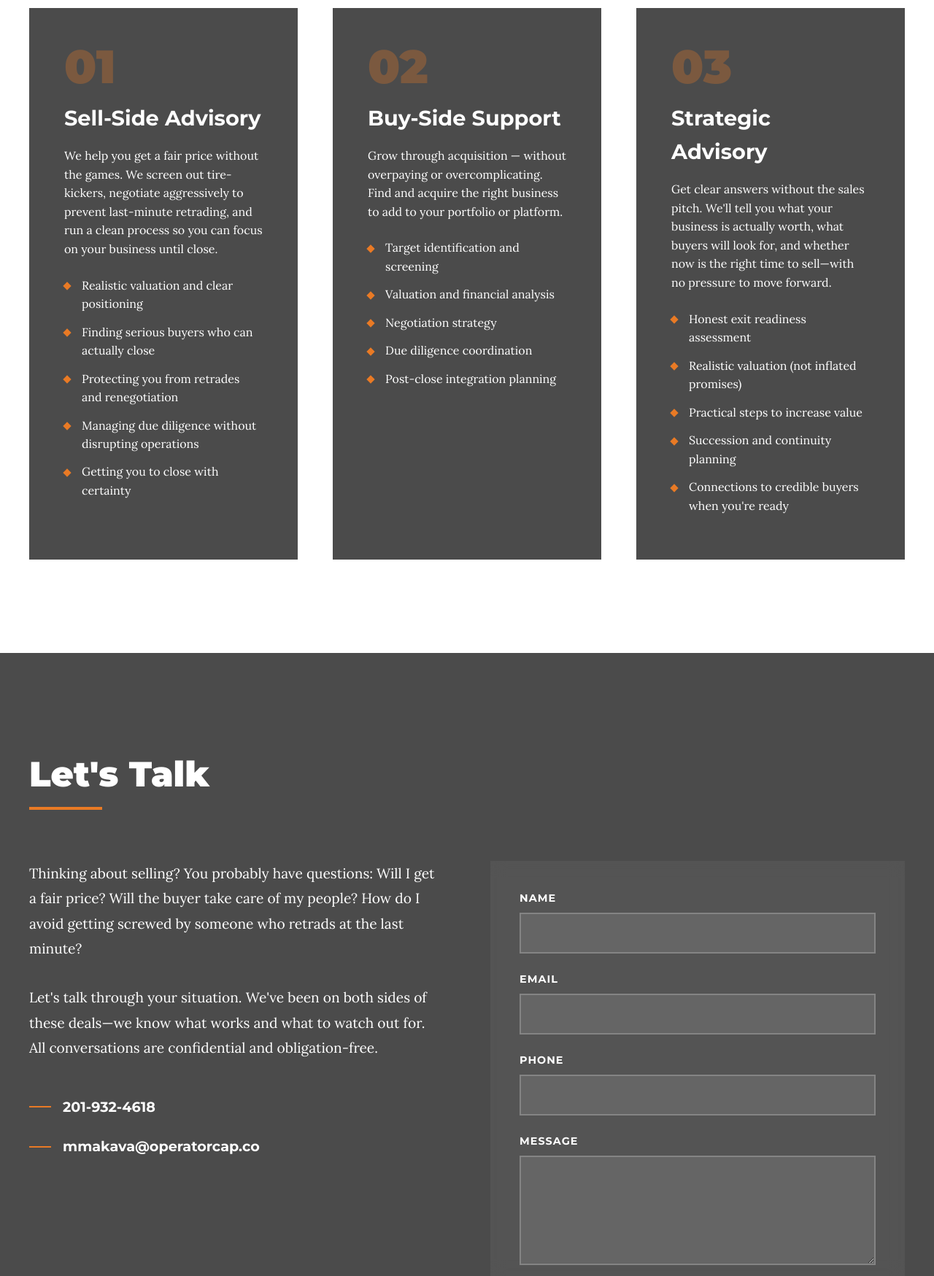
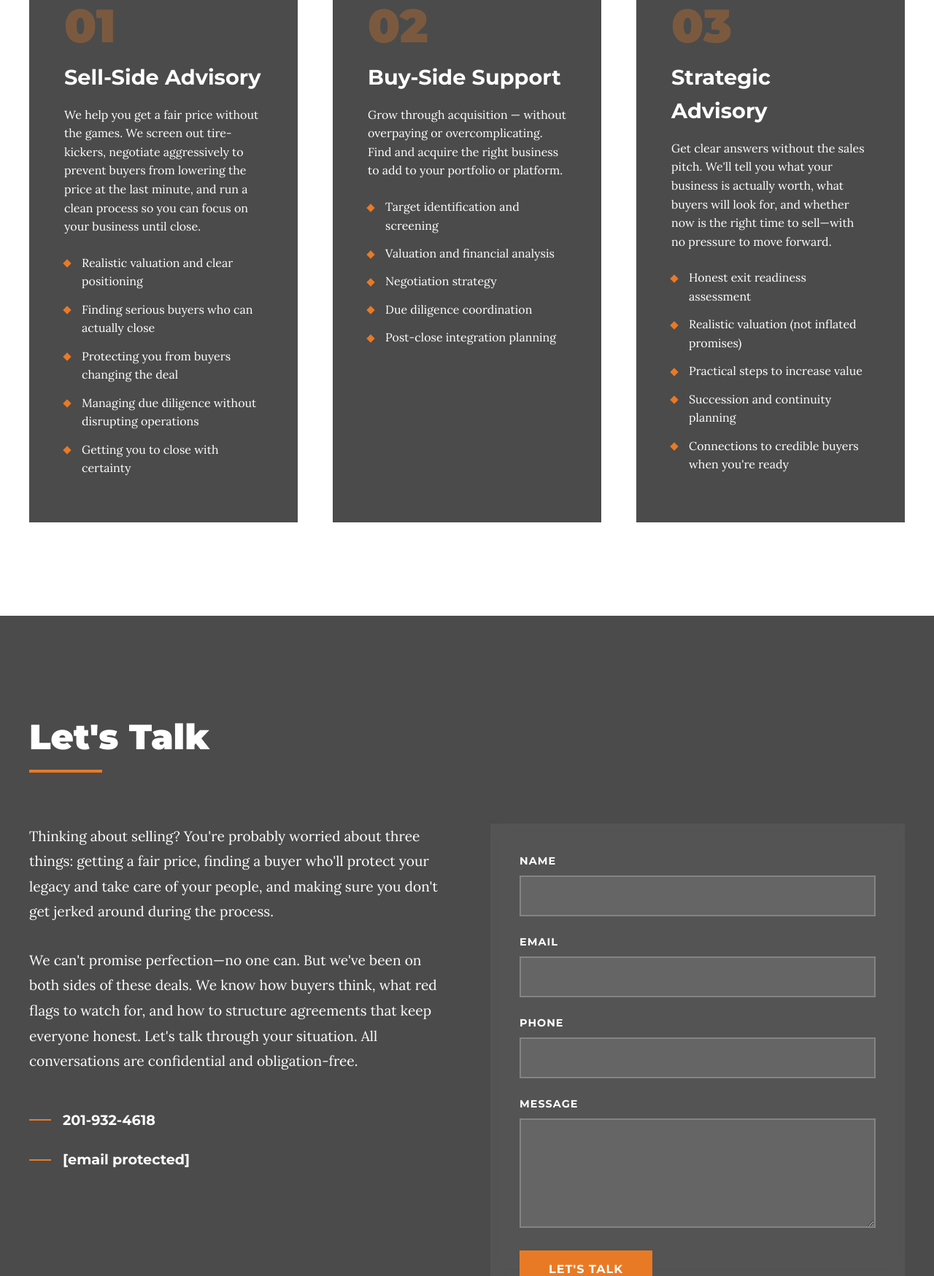
Before and after one commit to bountygava/bountygava.github.io, a plain HTML site: page index.html in a window 1280 px wide. Shown: the part 1969-3718 px from the top of the page at 73% size. Drawn offline with Linux system fonts and the light colour scheme.

Commit message:
Update index.html

```diff
--- a/index.html
+++ b/index.html
@@ -563,7 +563,7 @@
                 </div>
                 <div class="about-card">
                     <h3>Wall Street Training, Main Street Focus</h3>
-                    <p>We've worked on both sides of M&A—as advisors at top investment banks and as operators running our own businesses. That dual perspective means we know how to find credible buyers with real money AND how to position your business to attract them. Professional process, without the corporate overhead.</p>
+                    <p>We've worked on both sides of M&A—as advisors at top investment banks and as operators running our own businesses. That dual perspective means we know how to find credible buyers with real money AND how to position your business to attract them.</p>
                 </div>
                 <div class="about-card">
                     <h3>Essential Services Focus</h3>
@@ -581,11 +581,11 @@
                 <div class="service-card">
                     <div class="service-number">01</div>
                     <h3>Sell-Side Advisory</h3>
-                    <p>We help you get a fair price without the games. We screen out tire-kickers, negotiate aggressively to prevent last-minute retrading, and run a clean process so you can focus on your business until close.</p>
+                    <p>We help you get a fair price without the games. We screen out tire-kickers, negotiate aggressively to prevent buyers from lowering the price at the last minute, and run a clean process so you can focus on your business until close.</p>
                     <ul>
                         <li>Realistic valuation and clear positioning</li>
                         <li>Finding serious buyers who can actually close</li>
-                        <li>Protecting you from retrades and renegotiation</li>
+                        <li>Protecting you from buyers changing the deal</li>
                         <li>Managing due diligence without disrupting operations</li>
                         <li>Getting you to close with certainty</li>
                     </ul>
@@ -624,14 +624,14 @@
             <h2 class="section-title">Let's Talk</h2>
             <div class="contact-content">
                 <div class="contact-info">
-                    <p>Thinking about selling? You probably have questions: Will I get a fair price? Will the buyer take care of my people? How do I avoid getting screwed by someone who retrads at the last minute?</p>
-                    <p>Let's talk through your situation. We've been on both sides of these deals—we know what works and what to watch out for. All conversations are confidential and obligation-free.</p>
+                    <p>Thinking about selling? You're probably worried about three things: getting a fair price, finding a buyer who'll protect your legacy and take care of your people, and making sure you don't get jerked around during the process.</p>
+                    <p>We can't promise perfection—no one can. But we've been on both sides of these deals. We know how buyers think, what red flags to watch for, and how to structure agreements that keep everyone honest. Let's talk through your situation. All conversations are confidential and obligation-free.</p>
                     <div class="contact-details">
                         <div class="contact-item">
                             <a href="tel:+12019324618">201-932-4618</a>
                         </div>
                         <div class="contact-item">
-                            <a href="mailto:mmakava@operatorcap.co">mmakava@operatorcap.co</a>
+                            <a href="/cdn-cgi/l/email-protection#f69b9b979d978097b69986938497829984959786d89599"><span class="__cf_email__" data-cfemail="573a3a363c362136173827322536233825343627793438">[email&#160;protected]</span></a>
                         </div>
                     </div>
                 </div>
@@ -662,9 +662,4 @@
 
     <!-- Footer -->
     <footer>
-        <p>&copy; 2025 M&R Mak Holdings LLC. All rights reserved.</p>
-        <div class="accent-line"></div>
-        <p>M&A Advisory by Operators, for Operators</p>
-    </footer>
-</body>
-</html>
+        <p>&copy; 2025 M&R Mak Holdings LLC. All rights
```
